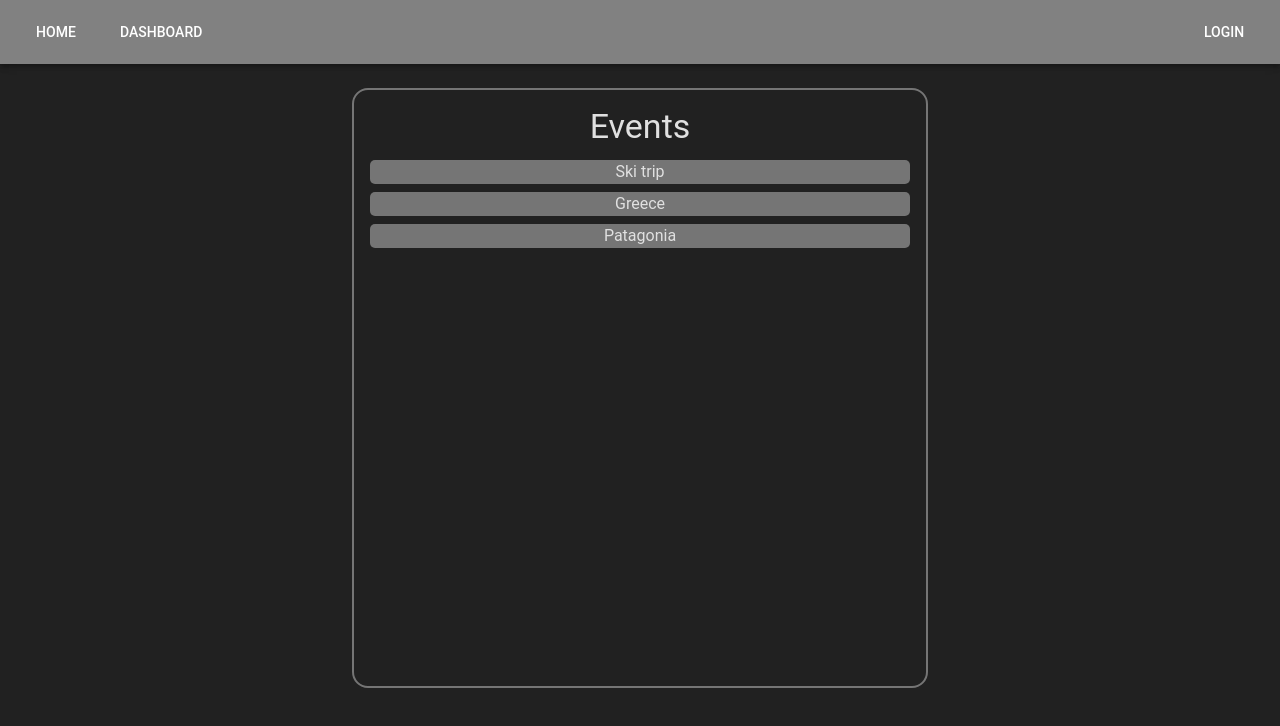
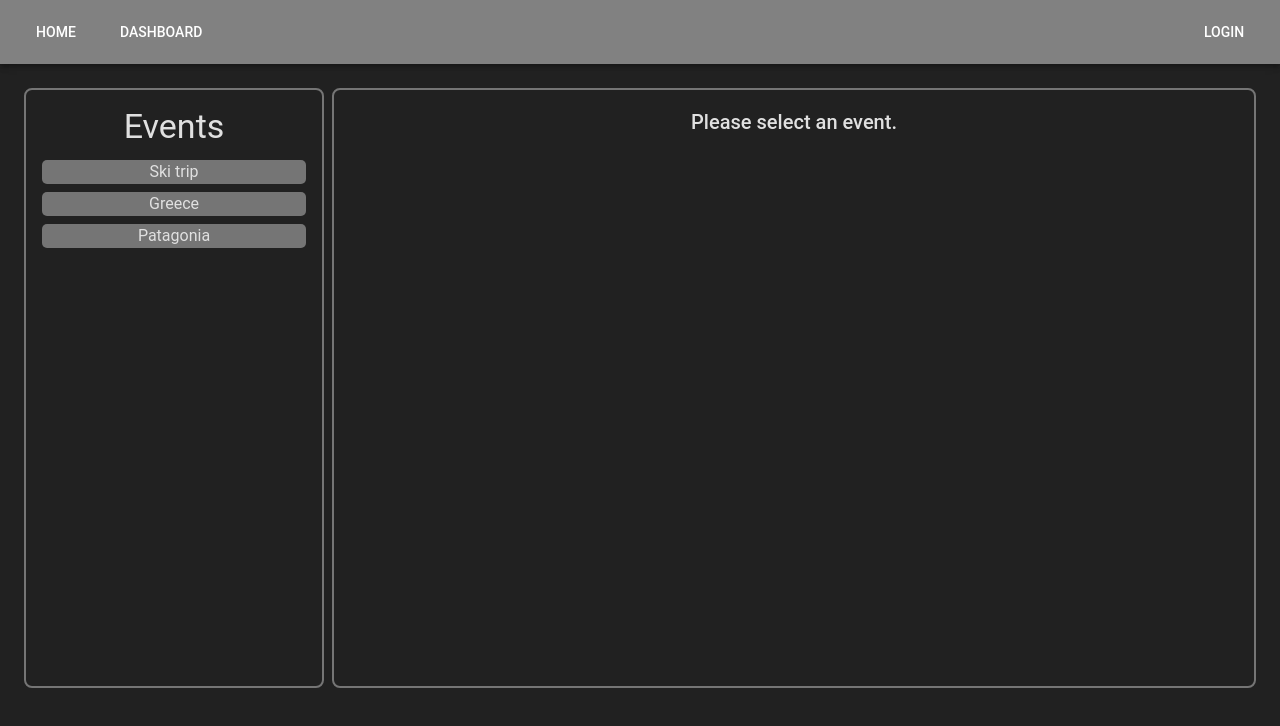
Before and after one commit to Zveaga/expense_splitter_react, a React (Create React App) app: page / in a window 1280 px wide. Shown: the top 726 px of the page. Built offline with nearby package versions, Linux system fonts and the light colour scheme.

Commit message:
still working on the homepage

```diff
--- a/src/pages/Home.tsx
+++ b/src/pages/Home.tsx
@@ -40,6 +40,10 @@ const Home: React.FC = () => {
 	//----Event Handlers----//
 	const handleEventClick = (e: React.MouseEvent, event: Event) => {
 		console.log(`Event (${event.description}) clicked!`);
+		e.preventDefault();
+		setSelectedEvent(event);
+
+
 	};
 
 	//----UI Components----//
@@ -68,21 +72,24 @@ const Home: React.FC = () => {
 				<Typography>
 				{ event.description.charAt(0).toUpperCase() + event.description.slice(1) }
 				</Typography>
+
 			</Stack>
 		);
 	};
 
 
 	return (
-		<Container sx={{ padding: theme.spacing(3) }}>
+		<Container maxWidth={false} sx={{padding: theme.spacing(3) }}>
+			<Stack direction={'row'} spacing={1}>
+				{/*---Left column (event list)---*/}
 				<Box
 					sx={{
 						padding: '1em',
-					width: '50%',
+						width: '300px',
 						height: '600px',
 						overflow: 'auto',
 						border: '2px solid #757575',
-					borderRadius: '1em',
+						borderRadius: '0.5em',
 						mx: 'auto',
 					}}
 				>
@@ -95,8 +102,79 @@ const Home: React.FC = () => {
 						))}
 					</Stack>
 				</Box>
+				{/*---Right column (event details)---*/}
+				<Box
+          			flex={1}
+          			padding="1em"
+          			// bgcolor={theme.palette.primary.dark}
+          		sx={{
+          			height: '600px',
+          			overflowY: 'auto',
+          			border: '2px solid #757575',
+          			borderRadius: '0.5em',
+          		}}
+        		>
+					{selectedEvent ? (
+						// <EventDetails event={selectedEvent} />
+						<Typography variant="h6" align="center">
+              				{`${selectedEvent.description} selected.`}
+						</Typography>
+					) : (
+						<Typography variant="h6" align="center">
+              				Please select an event.
+						</Typography>
+
+					)}
+				</Box>
+			</Stack>
 		</Container>
 );
+
+// return (
+//     <Container
+//       maxWidth={false}
+//       sx={{ padding: 1, margin: 2, width: '100%', height: '100vh' }}
+//     >
+//       <Box sx={{ display: 'flex', height: '100%' }}>
+//         {/* Left Section */}
+//         <Box
+//           sx={{
+//             padding: '1em',
+//             width: '30%',
+//             height: '100%',
+//             overflowY: 'auto',
+//             border: '2px solid #757575',
+//             borderRadius: '1em',
+//           }}
+//         >
+//           <Typography sx={{ textAlign: 'center' }} variant="h4" gutterBottom>
+//             Events
+//           </Typography>
+//           <Stack gap={1}>
+//             {events.map((event, i) => (
+//               <div key={i}>{}</div>
+//             ))}
+//           </Stack>
+//         </Box>
+
+//         {/* Right Section */}
+//         <Box
+//           sx={{
+//             flex: 1,
+//             padding: '1em',
+//             height: '100%',
+//             overflowY: 'auto',
+//             border: '2px solid #757575',
+//             borderRadius: '1em',
+//           }}
+//         >
+//           <Typography variant="h6" align="center">
+//             Please select an event.
+//           </Typography>
+//         </Box>
+//       </Box>
+//     </Container>
+//   );
 };
 
 export default Home;
```
Lines whose indentation alone changed are shown as unchanged.
